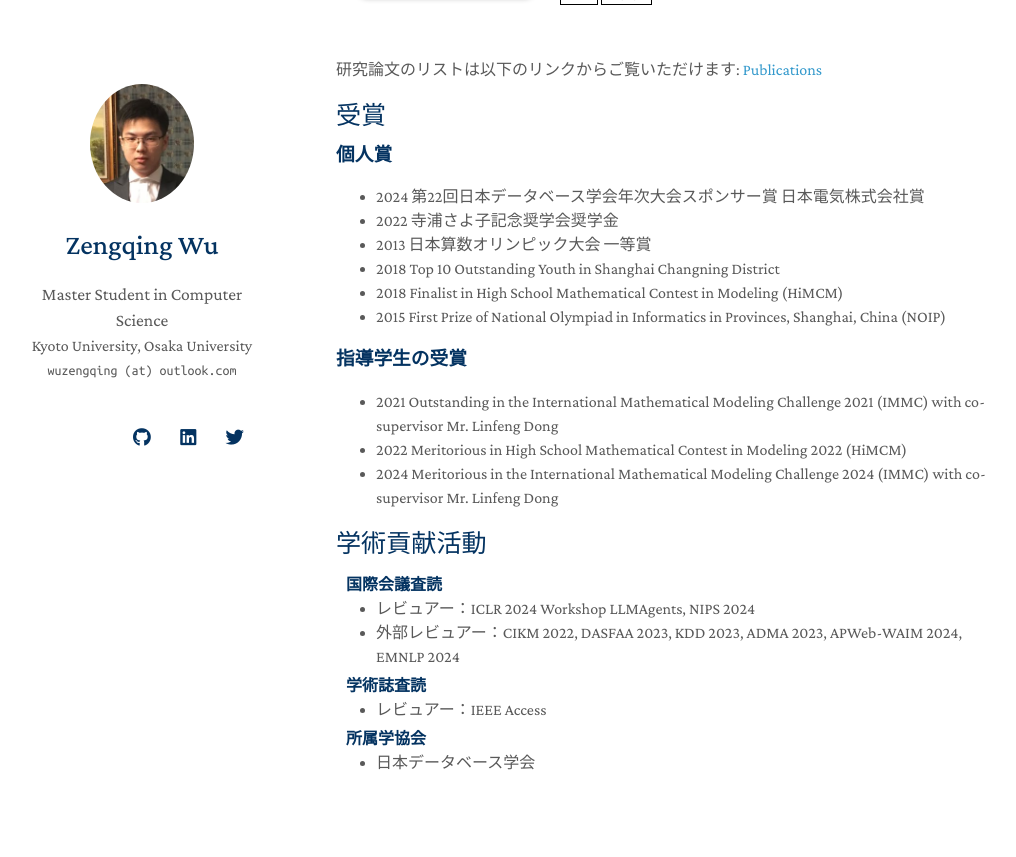
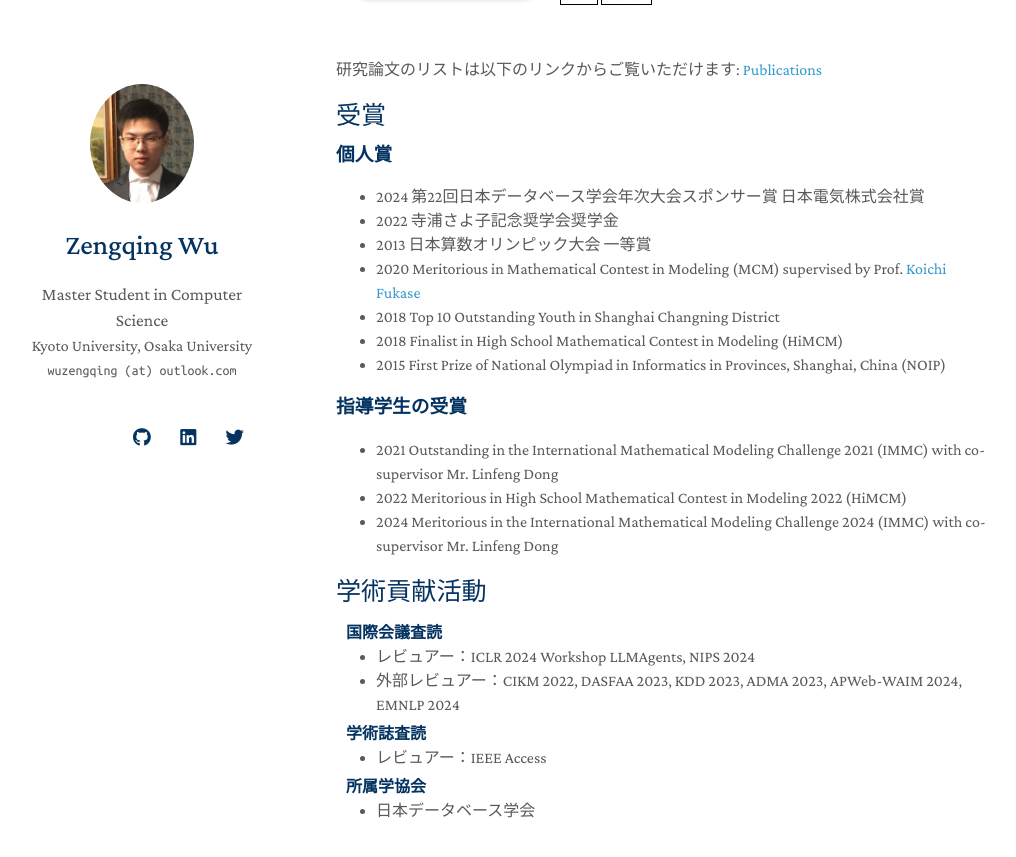
Before and after one commit to wuzengqing001225/wuzengqing001225.github.io, a Jekyll site: the page built from jp.md, in a window 1280 px wide and 900 px high, scrolled down 1327 px. Shown: the top 857 px of the window, without its empty margins (134-1150 px from the left). Built offline with Jekyll 4.4.1, drawn with Linux system fonts in a browser that asks for light colours; nearby versions of some CDN libraries; a style sheet for code colours, icons or effects is not loaded; our own code applies the rules of GitHub Pages for plain Markdown files.

Commit message:
Update awards_jp.md

```diff
--- a/_includes/awards_jp.md
+++ b/_includes/awards_jp.md
@@ -3,6 +3,7 @@
 - 2024 第22回日本データベース学会年次大会スポンサー賞 日本電気株式会社賞
 - 2022 寺浦さよ子記念奨学会奨学金
 - 2013 日本算数オリンピック大会 一等賞
+- 2020 Meritorious in Mathematical Contest in Modeling (MCM) supervised by Prof. [Koichi Fukase](https://researchmap.jp/read0076573)
 - 2018 Top 10 Outstanding Youth in Shanghai Changning District
 - 2018 Finalist in High School Mathematical Contest in Modeling (HiMCM)
 - 2015 First Prize of National Olympiad in Informatics in Provinces, Shanghai, China (NOIP)
```
